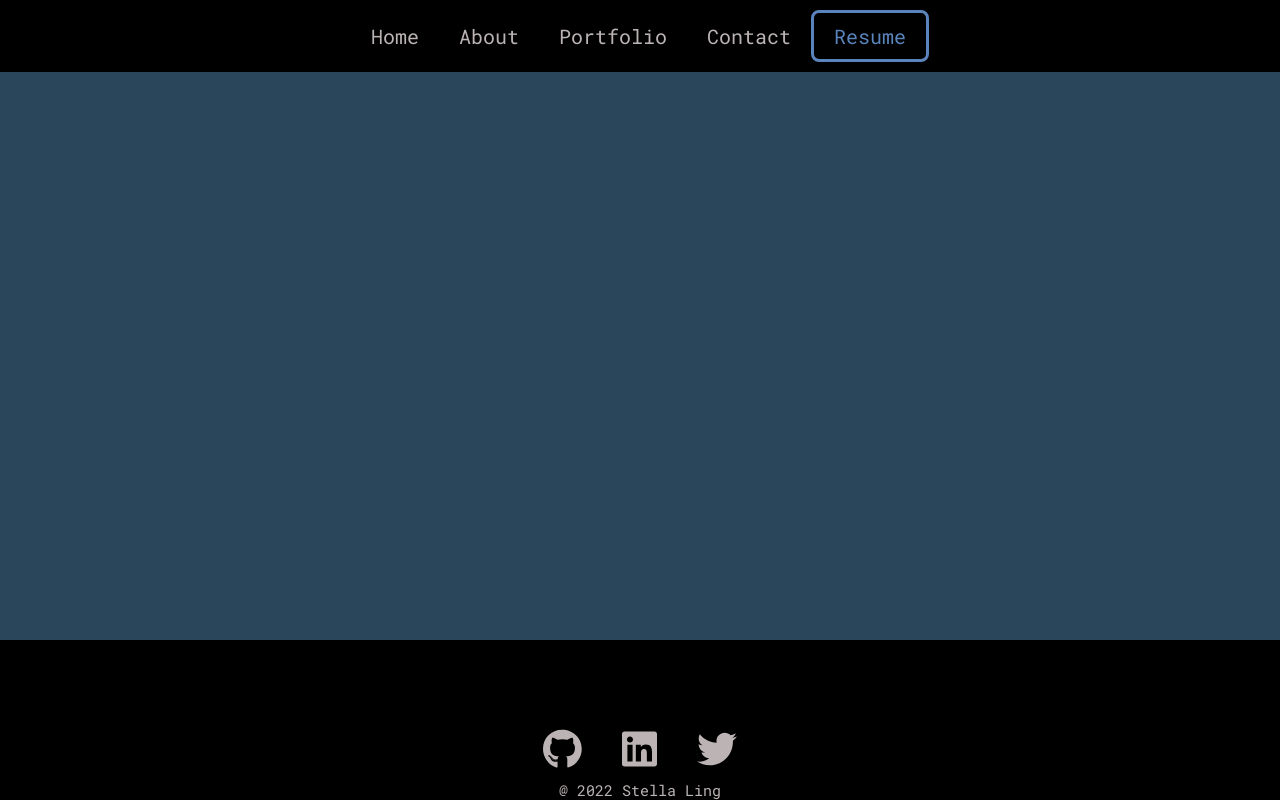
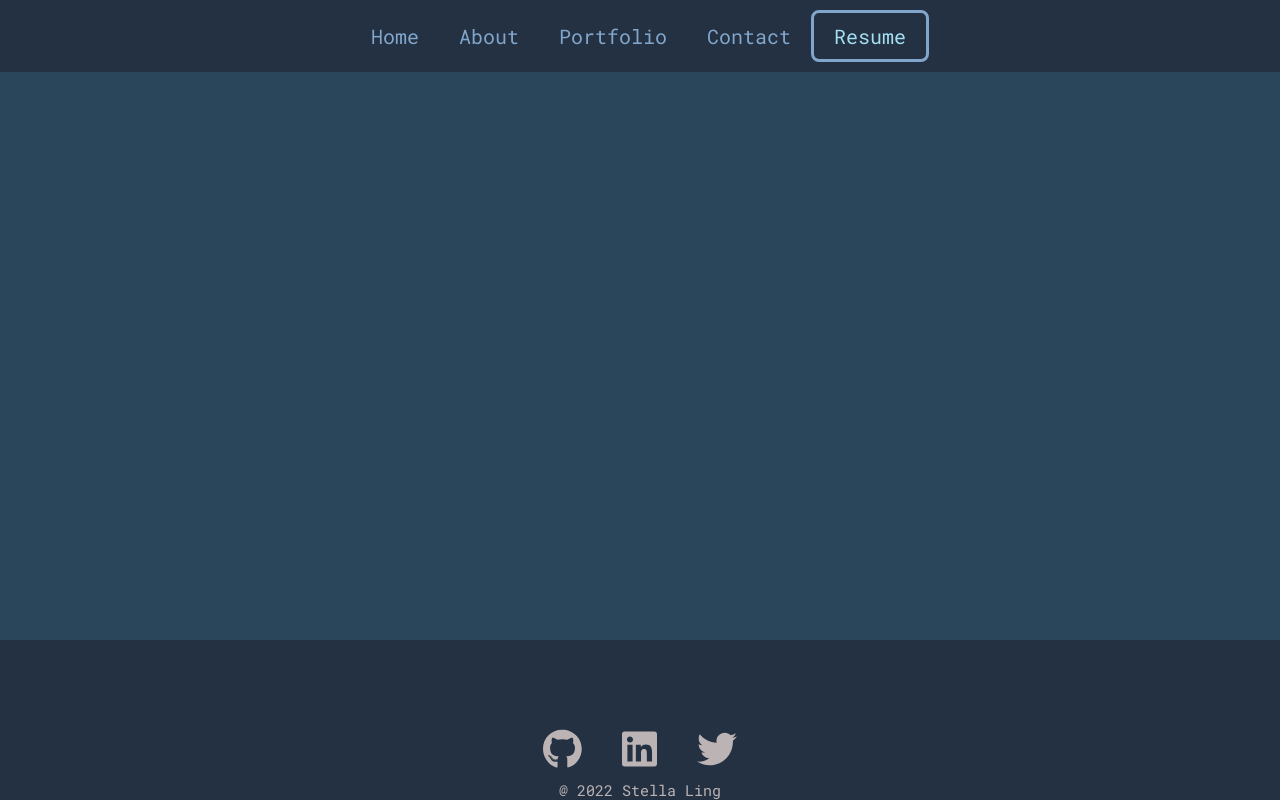
Before and after one commit to stellalph/stella-react-portfolio, a React (Create React App) app: page / in a window 1280 px wide. Built offline with nearby package versions, Linux system fonts and the light colour scheme.

Commit message:
adjust the font color and size

```diff
--- a/package.json
+++ b/package.json
@@ -12,6 +12,7 @@
     "@testing-library/react": "^13.3.0",
     "@testing-library/user-event": "^13.5.0",
     "@types/styled-components": "^5.1.26",
+    "email-validator": "^2.0.4",
     "gh-pages": "^4.0.0",
     "react": "^18.2.0",
     "react-dom": "^18.2.0",
@@ -21,6 +22,7 @@
     "react-scripts": "5.0.1",
     "styled-components": "^5.3.5",
     "uuid": "^8.3.2",
+    "validator": "^13.7.0",
     "web-vitals": "^2.1.4"
   },
   "scripts": {
--- a/src/components/HeroSection.jsx
+++ b/src/components/HeroSection.jsx
@@ -23,7 +23,7 @@ const HeroStyles = styled.div`
             width: 100%;
         }
         .hero__name {
-            font-size: 6rem;
+            font-size: 5rem;
 
             color: var(--gray-1);
             margin-bottom: 100px;
@@ -52,7 +52,7 @@ export default function HeroSection() {
                         <span className='hero__name'>Full Stack Web Developer</span>
                     </h1>
                     <div className="hero__image">
-                    <img src={HeroImage} alt='me-chinatown'/>
+                        <img src={HeroImage} alt='me-chinatown' />
                     </div>
                     <div className="hero__info">
                         <PText>
--- a/src/layouts/header/NavLayout.jsx
+++ b/src/layouts/header/NavLayout.jsx
@@ -30,14 +30,14 @@ const NavBarStyle = styled.nav`
         font-family: 'RobotoMono Regular';
         padding: 1rem 2rem;
         font-size: 2rem;
-        color: var(--gray-1);
+        color: var(--blue-2);
         outline: none;
     }
     .active {
-        color: var(--steel-1);
+        color: var(--blue-1);
         border: solid;
         border-radius: 8px;
-        border-color: var(--steel-1);
+        border-color: var(--blue-2);
     }
     .mobile-menu-icon {
         position: absolute;
--- a/src/style/GlobalStyle.jsx
+++ b/src/style/GlobalStyle.jsx
@@ -8,13 +8,17 @@ const GlobalStyles = createGlobalStyle`
     box-sizing: border-box;
   }
   :root{
-    --dark-bg: #000000;
+    --dark-bg: #233142;
     --gray-1: #BCB4B4;
     --deep-dark: #262626;
     --steel-1: #5b84bc;
-    --gray-2: #363636;
+    --gray-2: #140303;
     --white : white;
     --black: black;
+    --blue-1: #A5DEF1;
+    --blue-2: #82A6CB;
+    --blue-3: #3667A6;
+    --blue-4: #214177;
   }
   html{
     font-size: 10px;
```
Lines whose indentation alone changed are shown as unchanged.
